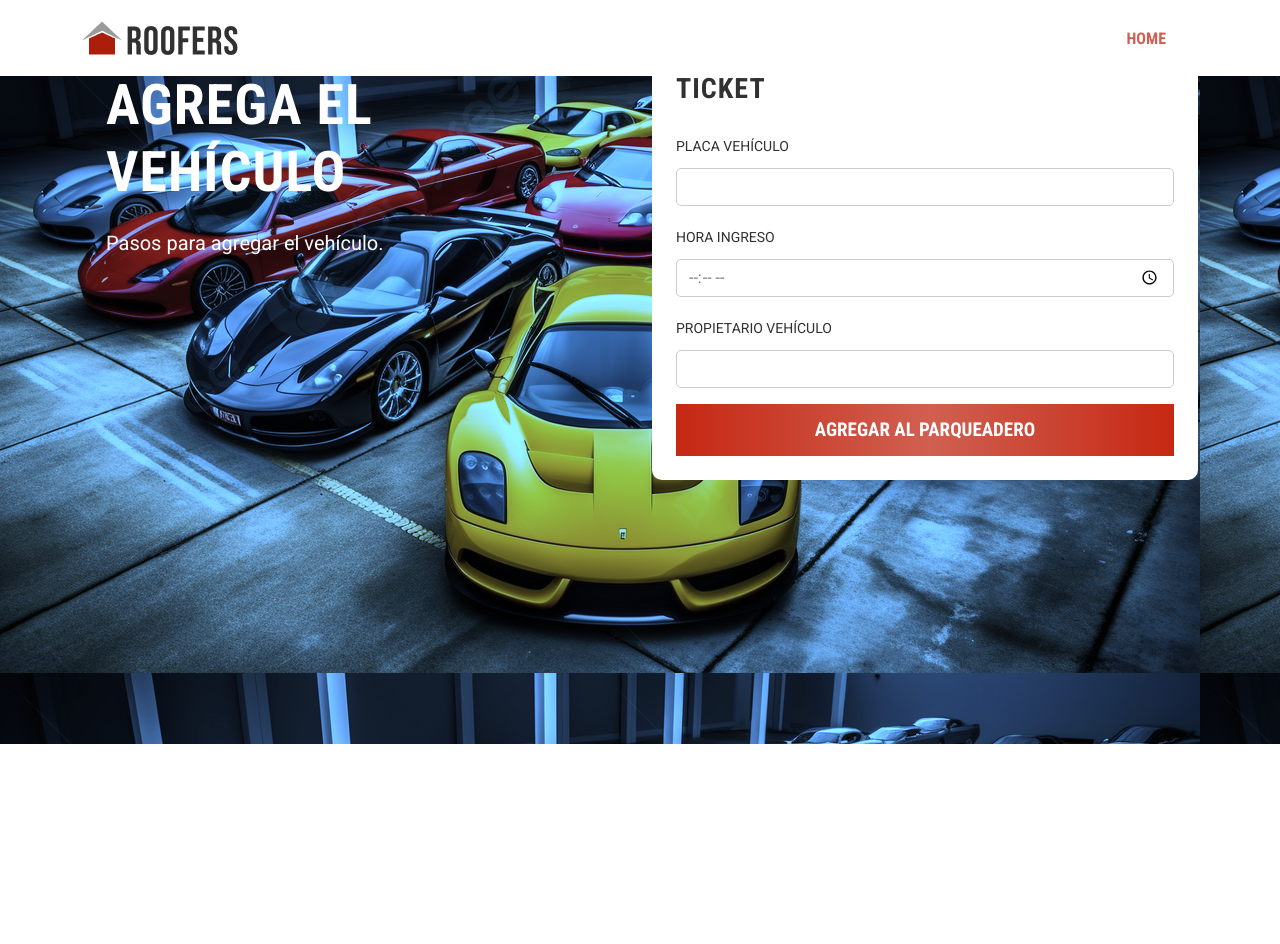
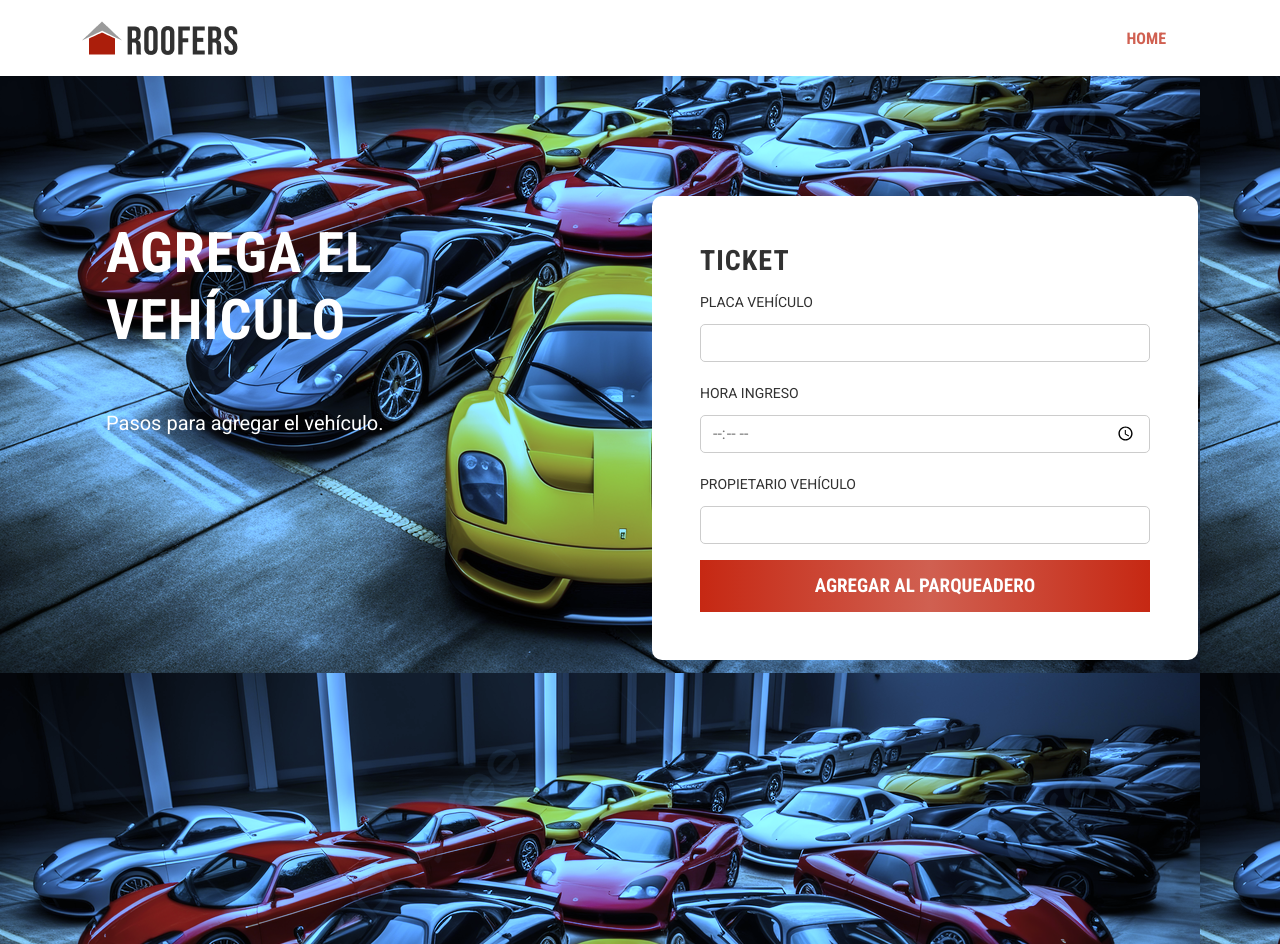
Before and after one commit to SantiagoReyes1809/Parqueadero, a Django app: page / in a window 1280 px wide. Before the commit the page ends 744 px from the top, so only its background shows below. Run offline with Django 5.2, Linux system fonts and the light colour scheme; some libraries are stand-ins or nearby versions.

Commit message:
se arregló index

```diff
--- a/parqueo/servicioParqueo/api_servicioParqueo/static/styles.css
+++ b/parqueo/servicioParqueo/api_servicioParqueo/static/styles.css
@@ -9,7 +9,7 @@ html {
   box-sizing: border-box;
 }
 
-#hero {
+#hero .container {
   min-height: calc(100vh - 56px); /* Ajusta el valor "56px" según el tamaño de tu barra de navegación */
 }
 
@@ -164,8 +164,9 @@ nav.navbar {
 }
 
 form.hero-form {
-  background: #ffffff; /* Cambia el fondo del formulario a blanco */
-  padding: 20px; /* Añade un poco de espacio interno al formulario */
+  background: #ffffff;
+  padding: 20px; /* Cambia el fondo del formulario a blanco */
+  padding-top: 100px; /* Añade un poco de espacio interno al formulario */
   border-radius: 10px; /* Aplica bordes redondeados al formulario */
 }
 
@@ -180,3 +181,8 @@ form.hero-form {
   border: 1px solid #ccc; /* Añade un borde ligero a los campos de entrada */
   margin-bottom: 10px; /* Añade un poco de espacio entre los campos de entrada */
 }
+
+.py-buffer {
+  padding-top: 100px;
+  padding-bottom: 100px;
+}
--- a/parqueo/servicioParqueo/api_servicioParqueo/templates/index.html
+++ b/parqueo/servicioParqueo/api_servicioParqueo/templates/index.html
@@ -62,19 +62,19 @@
         </div>
     </nav>
 
-    <section id="hero" style="background: url({%static 'images/banner-img.png'%}); no-repeat center center / cover;">
+    <section id="hero" class="py-buffer" style="background: url({%static 'images/banner-img.png'%}); no-repeat center center / cover;">
         <div class="container py-5">
             <div class="row">
                 <div class="col-lg-6">
                     <div class="p-4">
-                        <h2 class="text-white fw-bold display-4 mb-4">Agrega el vehículo</h2>
+                        <h2 class="text-white fw-bold display-4 py-5">Agrega el vehículo</h2>
                         <p class="text-white fs-5 mb-4">Pasos para agregar el vehículo.</p>
                     </div>
                 </div>
-                <div class="col-lg-6">
-                    <form class="hero-form p-4" method="post">
+                <div class="col-lg-6 py-5">
+                    <form class="hero-form p-5" method="post">
                         {% csrf_token %}
-                        <h3 class="mb-4">Ticket</h3>
+                        <h3 class="mb-10">Ticket</h3>
                         <div class="mb-3">
                             <label for="id_placa_vehiculo" class="form-label">Placa vehículo</label>
                             <input type="text" name="placa_vehiculo" class="form-control" id="id_placa_vehiculo">
@@ -107,6 +107,15 @@
     <script src="https://cdn.jsdelivr.net/npm/swiper@10/swiper-bundle.min.js"></script>
 
     <script src="https://cdn.jsdelivr.net/npm/iconify-icon@1.0.7/dist/iconify-icon.min.js"></script>
+    <script>
+        const form = document.querySelector('.hero-form');
+        form.addEventListener('submit', function(event) {
+          const confirmed = confirm('Are you sure you want to add this vehicle?');
+          if (!confirmed) {
+            event.preventDefault(); // Prevent form submission if not confirmed
+          }
+        });
+      </script>
 </body>
 
 </html>
```
Also changed, not shown: parqueo/servicioParqueo/db.sqlite3.
